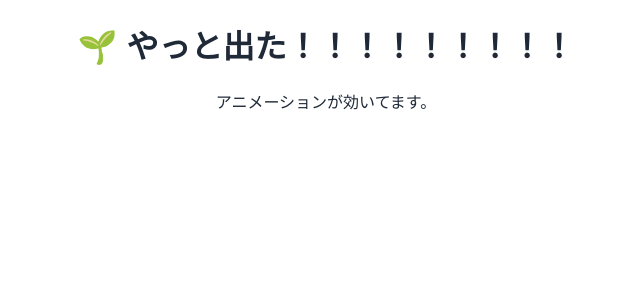
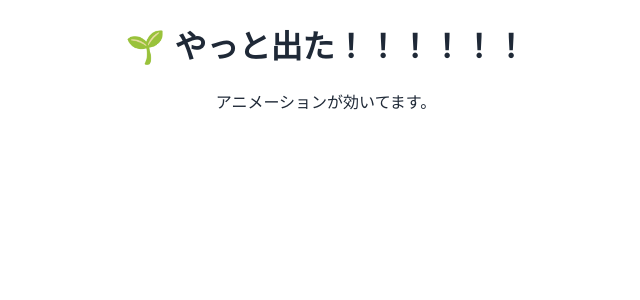
Before and after one commit to HIROYOKOKI/evae-diagnosis-api-next, a Next.js app: page / in a window 1280 px wide. Shown: the top 300 px of the page, without its empty margins (314-954 px from the left). Built offline with nearby package versions, Linux system fonts and the light colour scheme.

Commit message:
Update index.tsx

```diff
--- a/pages/index.tsx
+++ b/pages/index.tsx
@@ -1,8 +1,8 @@
 export default function Home() {
   return (
     <div className="p-8 text-center bg-gray-50 min-h-screen">
-      <h1 className="text-4xl font-bold text-green-600 animate-fadeInUp mb-4">
-        🌱 やっと出た！！！！！！！！！
+      <h1 className="text-3xl font-bold text-green-500 animate-fadeInUp mb-4">
+        🌱 やっと出た！！！！！！
       </h1>
       <p className="text-lg text-gray-700 animate-fadeInUp delay-[200ms]">
         アニメーションが効いてます。
```
